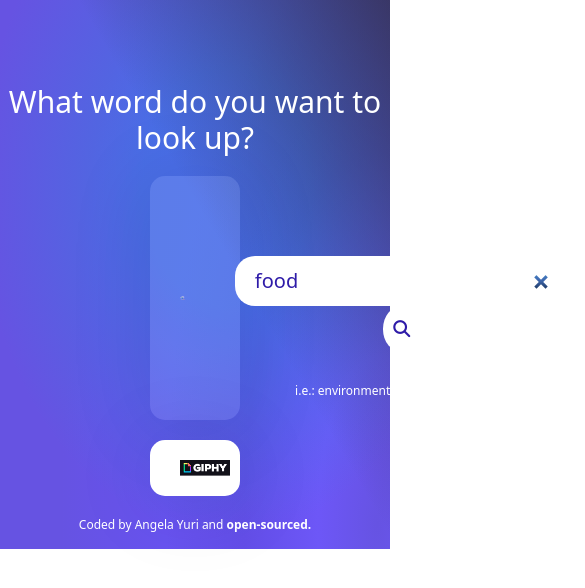
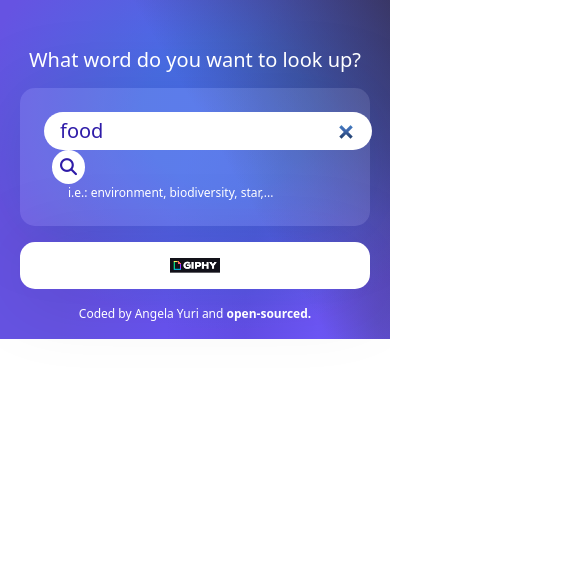
Before and after one commit to an-yr/react-dictionary-app, a React (Create React App) app: page / in a window 390 px wide. Shown: the top 588 px of the page, 585 px wide, since content can reach past the window. Built offline with nearby package versions, Linux system fonts and the light colour scheme; no server answers.

Commit message:
made it responsive using bootstrap

```diff
--- a/src/App.css
+++ b/src/App.css
@@ -2,19 +2,11 @@
   color: white;
   font-size: 30px;
   font-weight: 400;
-  margin: 0;
-  padding-top: 10vh;
-  text-align: center;
 }
 .App p,
 .App a {
   color: white;
   font-size: 12px;
-  margin: 0;
-}
-.App p {
-  text-align: center;
-  padding-bottom: 15px;
 }
 .App a {
   text-decoration: none;
@@ -49,3 +41,8 @@
   );
   height: 100%;
 }
+@media (max-width: 576px) {
+  .App h1 {
+    font-size: 20px;
+  }
+}
--- a/src/App.js
+++ b/src/App.js
@@ -7,9 +7,11 @@ function App() {
       <div className="background-purple">
         <div className="background-second">
           <div className="background-third">
-            <h1>What word do you want to look up?</h1>
+            <h1 className="pt-5 text-center">
+              What word do you want to look up?
+            </h1>
             <Dictionary defaultKeyword="food" />
-            <p>
+            <p className="text-center pb-3 m-0">
               Coded by Angela Yuri and{" "}
               <a href="https://github.com/an-yr/react-dictionary-app">
                 open-sourced.
--- a/src/Dictionary.css
+++ b/src/Dictionary.css
@@ -1,20 +1,11 @@
 body {
   font-family: "Spartan", sans-serif;
-}
-.Dictionary form {
-  margin: 50px;
-  margin-bottom: 20px;
-  text-align: center;
-  padding-top: 10px;
 }
 .Dictionary input {
   border: none;
   font-size: 20px;
-  margin: 0;
-  padding: 10px;
-  padding-left: 20px;
   color: #2e1ba8;
-  border-radius: 20px;
+  border-radius: 25px;
   background: rgba(255, 255, 255, 0.3);
   transition: all 250ms ease-in-out;
 }
@@ -33,10 +24,7 @@ body {
   color: #2e1ba8;
   background-color: white;
   font-size: 17px;
-  margin: 0;
-  margin-left: 8px;
   border: none;
-  padding: 10px;
   border-radius: 50%;
   transition: all 250ms ease-in-out;
 }
@@ -46,10 +34,7 @@ body {
 }
 .Dictionary .search-background {
   background-color: rgba(255, 255, 255, 0.1);
-  padding: 20px 30px;
-  margin: 20px 150px;
   border-radius: 15px;
-  /* box-shadow: 0px 5px 20px 5px rgba(0, 0, 0, 0.25); */
   box-shadow: 0px 5.63646px 80px 5px rgba(0, 0, 0, 0.1);
 }
 .Dictionary img {
@@ -60,25 +45,6 @@ body {
 }
 .Dictionary .result {
   background-color: white;
-  padding: 20px 30px;
-  margin: 20px 150px;
   border-radius: 15px;
   box-shadow: 0px 5.63646px 80px 5px rgba(0, 0, 0, 0.1);
 }
-@media (max-width: 576px) {
-  h1 {
-    font-size: 30px;
-  }
-  input {
-    padding-left: 10px;
-  }
-  input,
-  button {
-    font-size: 15px;
-    padding: 6px;
-  }
-  form {
-    margin: 20px;
-    padding: 10px 0;
-  }
-}
--- a/src/Dictionary.js
+++ b/src/Dictionary.js
@@ -43,45 +43,47 @@ export default function Dictionary(props) {
   }
   if (loaded) {
     return (
-      <div className="Dictionary">
-        <div className="search-background">
+      <div className="Dictionary container">
+        <div className="search-background mx-2 my-3 mx-md-5 p-4 p-sm-0">
           <div className="d-flex">
             <img
               src={image_work}
-              className="m-auto d-block"
+              className="m-auto d-sm-block d-none"
               alt="Girl working"
             />
             <div>
-              <form onSubmit={handleSubmit}>
+              <form className="m-0" onSubmit={handleSubmit}>
                 <input
-                  className="input"
+                  className="input px-3 py-1 m-0 mt-sm-5 mb-sm-1"
                   type="search"
                   placeholder="Search word..."
                   autoFocus="on"
                   onChange={handleKeywordChange}
                   defaultValue={props.defaultKeyword}
                 />
-                <button type="submit" value="Search">
+                <button className="ms-2 px-2 py-1" type="submit" value="Search">
                   <i className="fas fa-search"></i>
                 </button>
+                <p className="ms-4 m-0">
+                  i.e.: environment, biodiversity, star,...
+                </p>
               </form>
-              <p className="p-0 m-0">
-                i.e.: environment, biodiversity, star,...
-              </p>
             </div>
             <img
-              className="m-auto d-block"
+              className="m-auto d-sm-block d-none"
               src={image_lupa}
               alt="Two girls on the phone reading"
             />
           </div>
         </div>
         <Results results={results} />
-        <div className="result">
-          <Giphy giphy={giphy} />
+        <div className="result mx-2 my-3 mx-md-5 py-3">
+          <div className="ps-5">
+            <Giphy giphy={giphy} />
+          </div>
           <img
             src={giphy_logo}
-            className="giphy-logo m-auto d-block"
+            className="giphy-logo m-auto d-block "
             alt="Giphy logo"
           />
         </div>
--- a/src/Giphy.css
+++ b/src/Giphy.css
@@ -1,3 +1,8 @@
 .Giphy img {
-  width: 60%;
+  width: 80%;
 }
+@media (max-width: 576px) {
+  .Giphy img {
+    width: 60%;
+  }
+}
--- a/src/Giphy.js
+++ b/src/Giphy.js
@@ -8,7 +8,7 @@ export default function Giphy(props) {
         <div className="row">
           {props.giphy.data.map(function (giphy, idx) {
             return (
-              <div className="col-3 p-0" key={idx}>
+              <div className="col-6 col-sm-3 p-0" key={idx}>
                 <a
                   href={props.giphy.data[0].url}
                   target="_blank"
@@ -17,7 +17,7 @@ export default function Giphy(props) {
                   <img
                     src={giphy.images.fixed_width.url}
                     alt="gifs"
-                    className="my-3"
+                    className="my-1 mx-1 mx-sm-0"
                   ></img>
                 </a>
               </div>
--- a/src/Results.css
+++ b/src/Results.css
@@ -1,26 +1,5 @@
-.Results .audio-result {
-  align-self: center;
-}
 .Results .result {
   background-color: white;
-  padding: 20px 30px;
-  margin: 20px 150px;
   border-radius: 15px;
   box-shadow: 0px 5.63646px 80px 5px rgba(0, 0, 0, 0.1);
 }
-@media (max-width: 1200px) {
-  .results {
-    top: -15vh;
-  }
-  .result {
-    background-color: white;
-    padding: 20px;
-    margin: 20px;
-  }
-}
-@media (max-width: 576px) {
-  .results {
-    font-size: 12px;
-    top: -10vh;
-  }
-}
--- a/src/Results.js
+++ b/src/Results.js
@@ -7,7 +7,7 @@ export default function Results(props) {
   if (props.results) {
     return (
       <div className="Results">
-        <div className="result d-flex">
+        <div className="result d-flex mx-2 my-3 mx-md-5 p-4">
           <h2 className="m-0">{props.results.word}</h2>
           {props.results.phonetics.map((phonetic, idx) => (
             <div key={idx}>
@@ -15,7 +15,7 @@ export default function Results(props) {
             </div>
           ))}
         </div>
-        <div className="result">
+        <div className="result mx-2 my-3 mx-md-5 p-4">
           {props.results.meanings.map(function (meaning, idx) {
             return (
               <div key={idx}>
```
